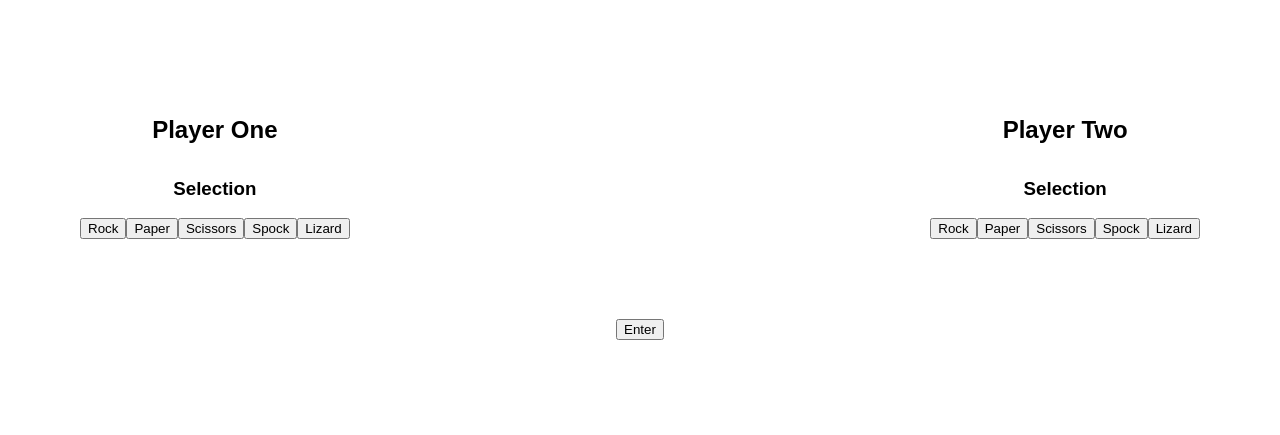
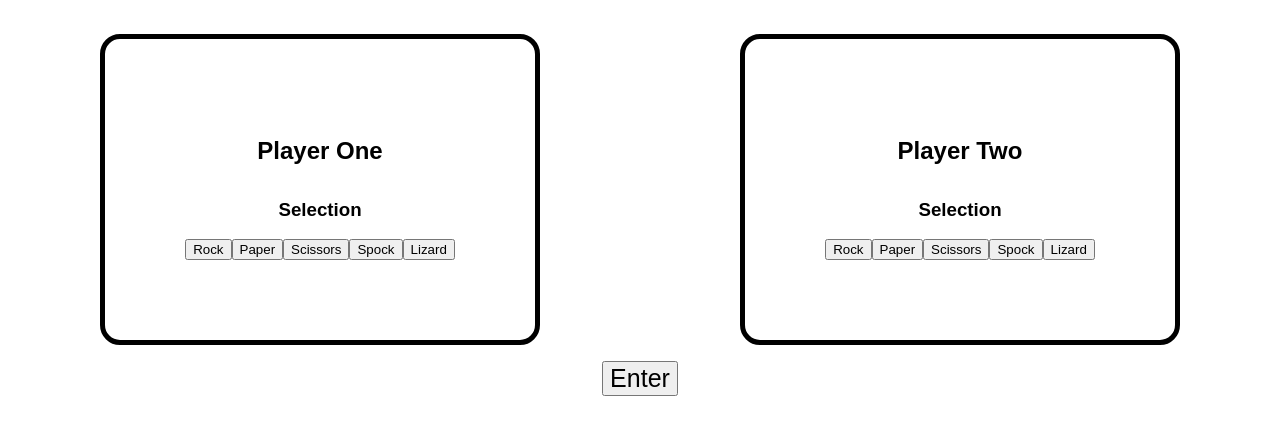
Before and after one commit to Natejjp/roshambo-js, a plain HTML site: page public/index.html in a window 1280 px wide. Shown: the part 57-492 px from the top of the page. Drawn offline with Linux system fonts and the light colour scheme.

Commit message:
Added media sizing

```diff
--- a/public/index.html
+++ b/public/index.html
@@ -10,6 +10,7 @@
   <body>
     <h1>Rock Paper Scissors</h1>
     <main>
+      <div>
         <section class=".playerOne">
           <h2>Player One</h2>
           <h3 class="choiceOne">Selection</h3>
@@ -32,6 +33,7 @@
             <button class="lizardTwo">Lizard</button>
           </article>
         </section>
+      </div>
     </main>
   </body>
   <div>
--- a/public/screen.css
+++ b/public/screen.css
@@ -16,16 +16,14 @@ h1 {
   justify-content: center;
 }
 
-main {
-  display: flex;
-  justify-content: space-between;
-}
-
 section {
   display: flex;
   flex-direction: column;
   align-items: center;
   padding: 5rem;
+  border: 5px solid black;
+  border-radius: 20px;
+  margin: 1rem;
 }
 article {
   display: flex;
@@ -35,3 +33,14 @@ article {
 div {
   text-align: center;
 }
+
+.buttonOne {
+  font-size: 25px;
+}
+
+@media all and (min-width: 1000px) {
+  main div {
+    display: flex;
+    justify-content: space-around;
+  }
+}
```
Lines whose indentation alone changed are shown as unchanged.
